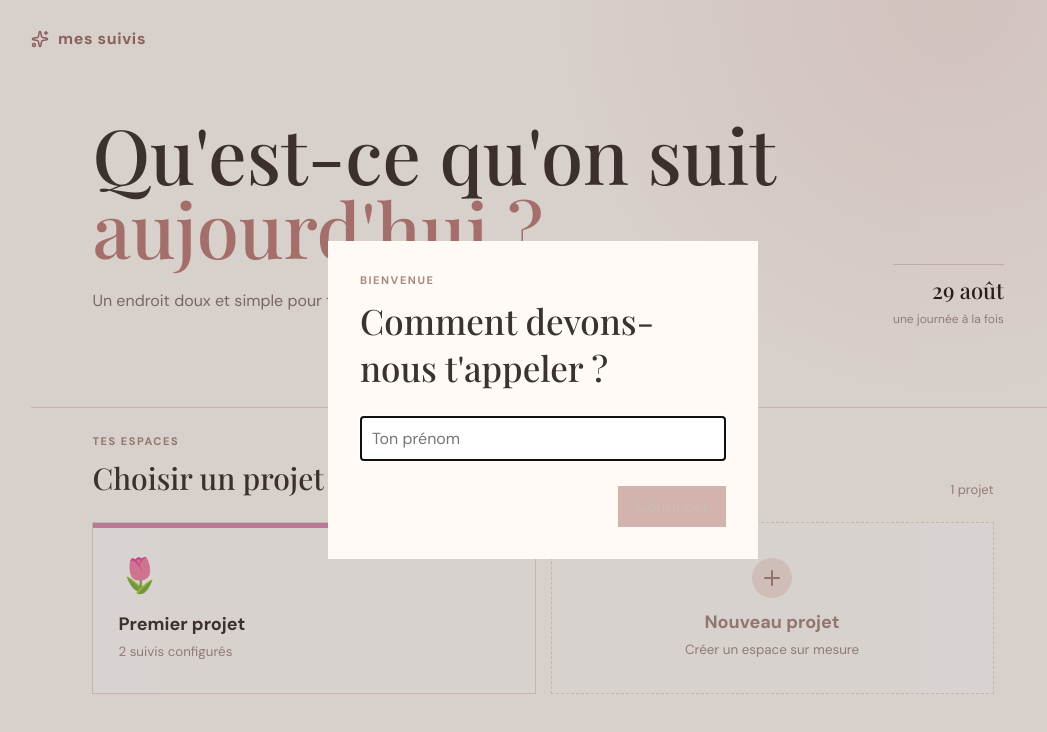
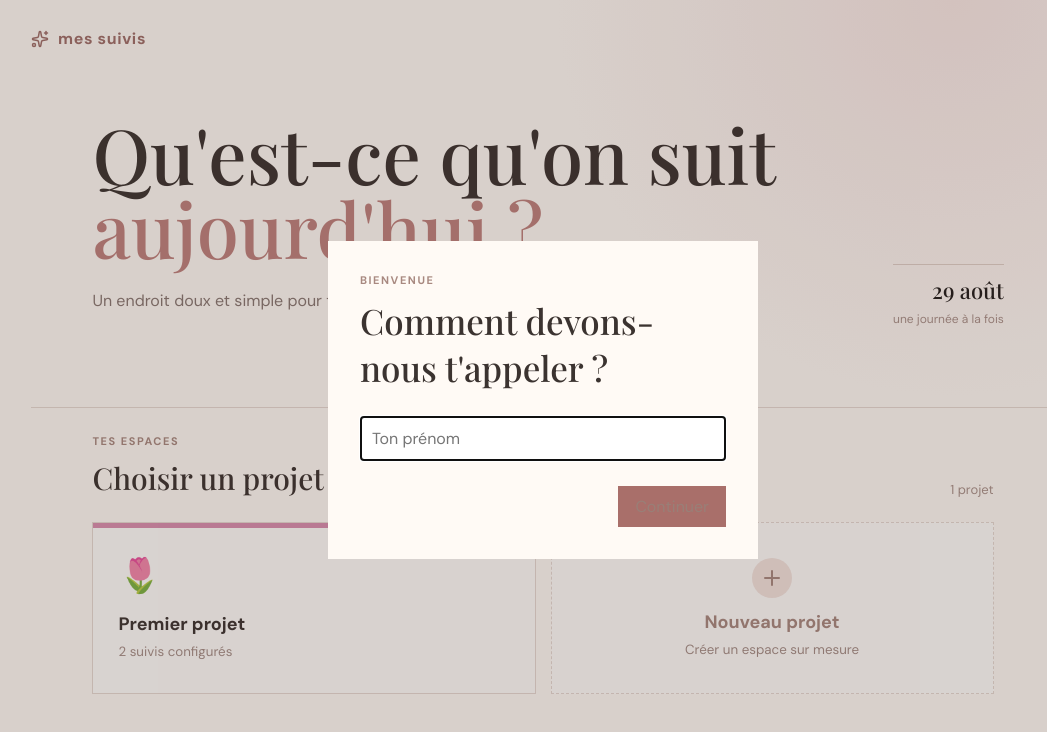
Before and after one commit to Wize31/mes-suivis, a React (Vite) app: page / in a window 1280 px wide. Shown: the top 732 px of the page, without its empty margins (97-1144 px from the left). Built offline with nearby package versions, Linux system fonts and the light colour scheme; a web font is replaced by a local one.

Commit message:
Bouton Continuer: survol assombri et prénom facultatif sans redemande

```diff
--- a/src/App.jsx
+++ b/src/App.jsx
@@ -230,9 +230,9 @@ const persistState = (next) => {
 };
 const loadUserName = () => {
   try {
-    return localStorage.getItem("mes-suivis-name") || "";
+    return localStorage.getItem("mes-suivis-name");
   } catch {
-    return "";
+    return null;
   }
 };
 const persistUserName = (name) => {
@@ -247,7 +247,8 @@ function App() {
   const [projectId, setProjectId] = useState(null);
   const [date, setDate] = useState(new Date());
   const [view, setView] = useState("today");
-  const [userName, setUserName] = useState(loadUserName);
+  const [userName, setUserName] = useState(() => loadUserName() || "");
+  const [nameAsked, setNameAsked] = useState(() => loadUserName() !== null);
   useEffect(() => {
     persistState(state);
     const flush = () => persistState(state);
@@ -298,11 +299,12 @@ function App() {
   if (!project)
     return (
       <>
-        {!userName && (
+        {!nameAsked && (
           <NamePrompt
             onSave={(name) => {
               persistUserName(name);
               setUserName(name);
+              setNameAsked(true);
             }}
           />
         )}
@@ -2357,16 +2359,12 @@ function NamePrompt({ onSave }) {
             value={name}
             onChange={(e) => setName(e.target.value)}
             onKeyDown={(e) => {
-              if (e.key === "Enter" && name.trim()) onSave(name.trim());
+              if (e.key === "Enter") onSave(name.trim());
             }}
           />
         </div>
         <div className="modal-actions">
-          <button
-            className="done"
-            disabled={!name.trim()}
-            onClick={() => onSave(name.trim())}
-          >
+          <button className="done" onClick={() => onSave(name.trim())}>
             Continuer
           </button>
         </div>
```
